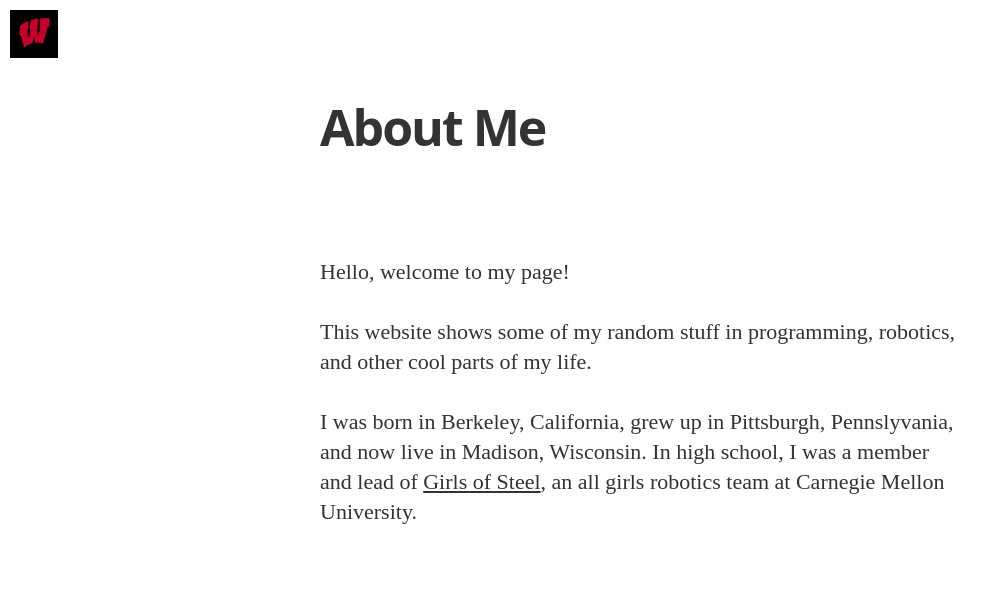
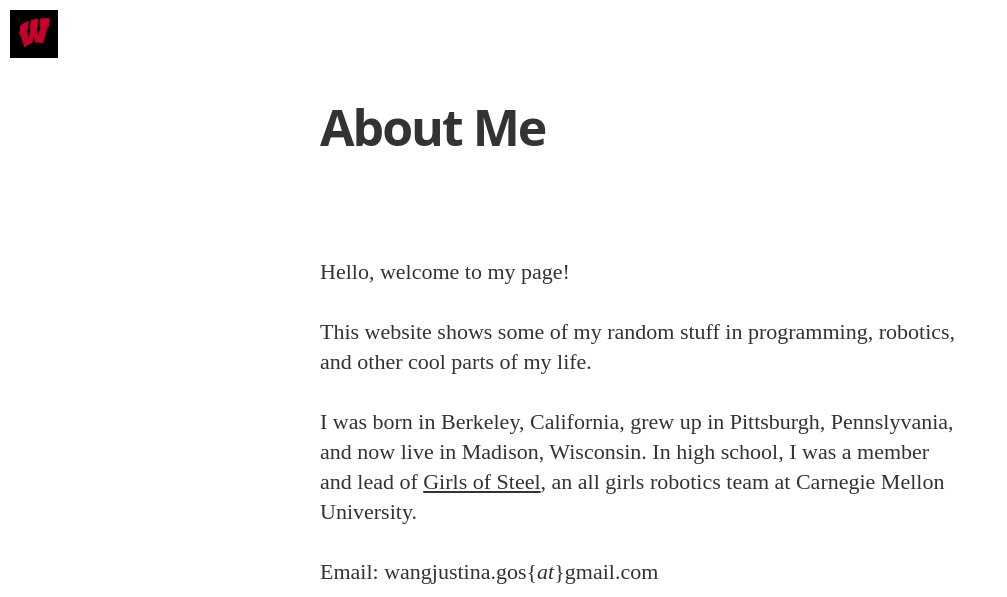
Before and after one commit to justinaw04/justinaw04.github.io, a Jekyll site: the page built from about.md, in a window 1280 px wide, cut to the strip 0-597 px from the top of the page. Shown: the whole strip, without its empty margins (0-1007 px from the left). Built offline with Jekyll 4.4.1, drawn with Linux system fonts in a browser that asks for light colours; nearby versions of some CDN libraries; some web fonts are replaced.

Commit message:
added email address

```diff
--- a/about.md
+++ b/about.md
@@ -8,3 +8,6 @@ Hello, welcome to my page!
 This website shows some of my random stuff in programming, robotics, and other cool parts of my life.
 
 I was born in Berkeley, California, grew up in Pittsburgh, Pennslyvania, and now live in Madison, Wisconsin. In high school, I was a member and lead of [Girls of Steel](http://girlsofsteelrobotics.com/blog/), an all girls robotics team at Carnegie Mellon University.
+
+
+Email: wangjustina.gos{_at_}gmail.com
```
